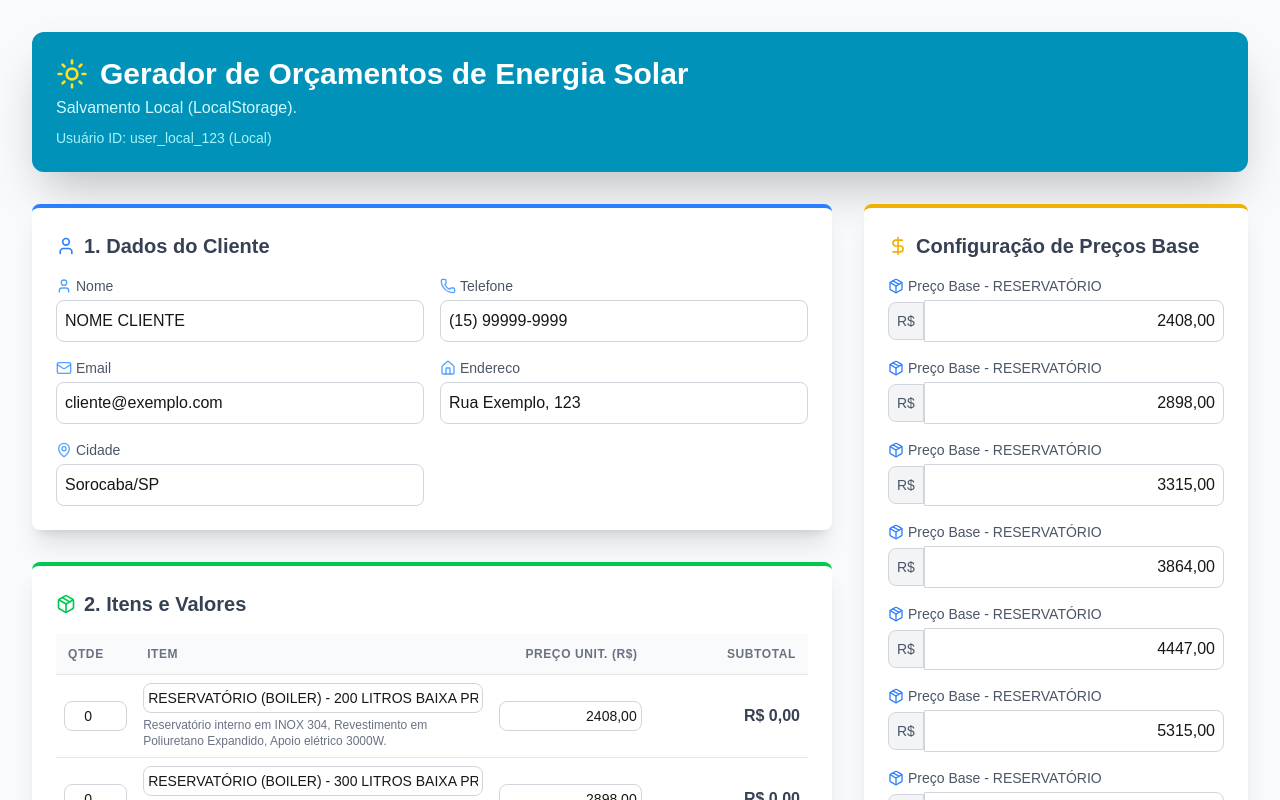
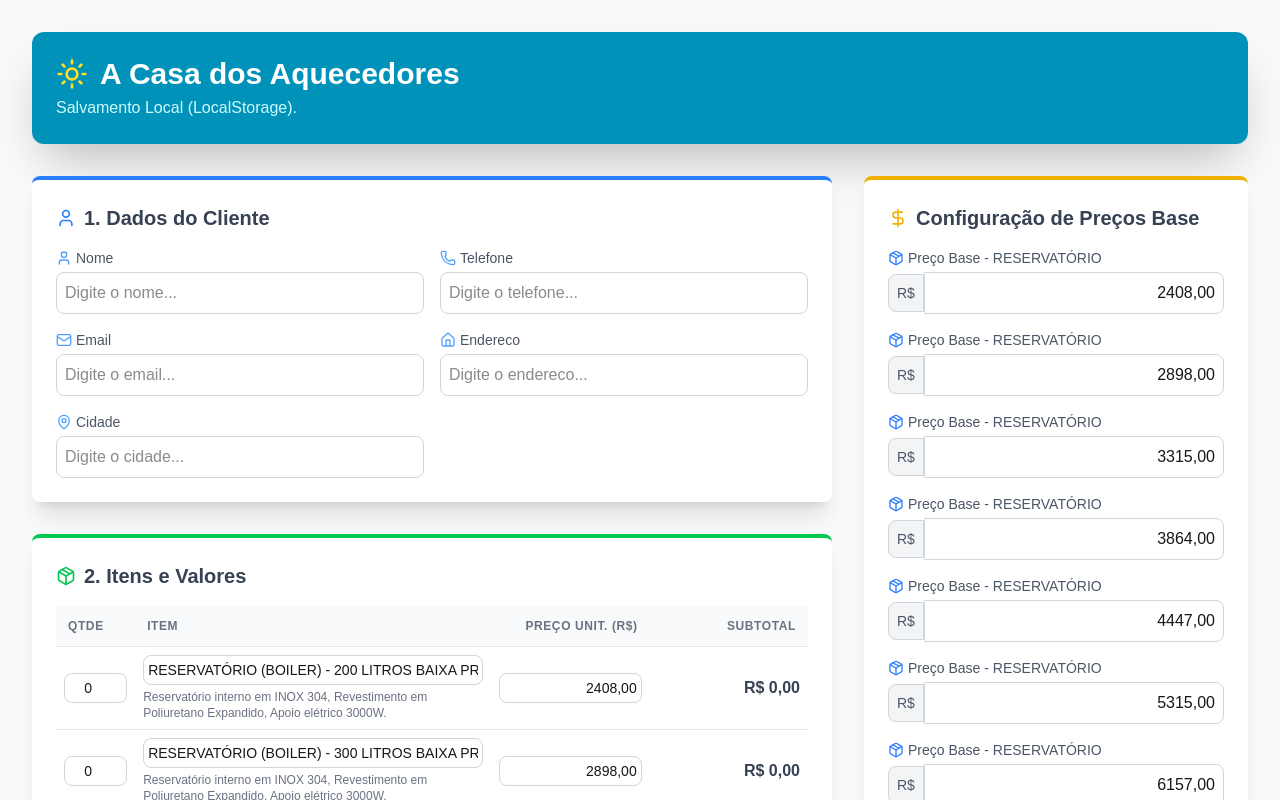
Before and after one commit to tiagofoks/soufo_backend, a Next.js app in the folder orcamento/: page / in a window 1280 px wide. Shown: the top 800 px of the page. Built offline with nearby package versions, Linux system fonts and the light colour scheme.

Commit message:
fix labels

```diff
--- a/orcamento/pages/index.js
+++ b/orcamento/pages/index.js
@@ -40,11 +40,11 @@ const useBudget = () => {
 
     // Estado do Cliente
     const [client, setClient] = useState({
-        nome: 'NOME CLIENTE',
-        telefone: '(15) 99999-9999',
-        email: 'cliente@exemplo.com',
-        endereco: 'Rua Exemplo, 123',
-        cidade: 'Sorocaba/SP',
+        nome: '',
+        telefone: '',
+        email: '',
+        endereco: '',
+        cidade: '',
     });
 
     // Estado dos Itens
@@ -558,12 +558,9 @@ const App = () => {
                 <div className="bg-cyan-600 text-white p-6 rounded-xl shadow-2xl">
                     <h1 className="text-3xl font-extrabold flex items-center">
                         <Sun className="w-8 h-8 mr-3 text-yellow-300" />
-                        Gerador de Orçamentos de Energia Solar
+                        A Casa dos Aquecedores
                     </h1>
                     <p className="mt-1 text-cyan-100">Salvamento Local (LocalStorage).</p>
-                    <p className="mt-2 text-sm font-mono text-cyan-200">
-                        Usuário ID: {userId} (Local)
-                    </p>
                 </div>
 
                 {/* Colunas: Formulário de Edição vs. Preços Base */}
```
